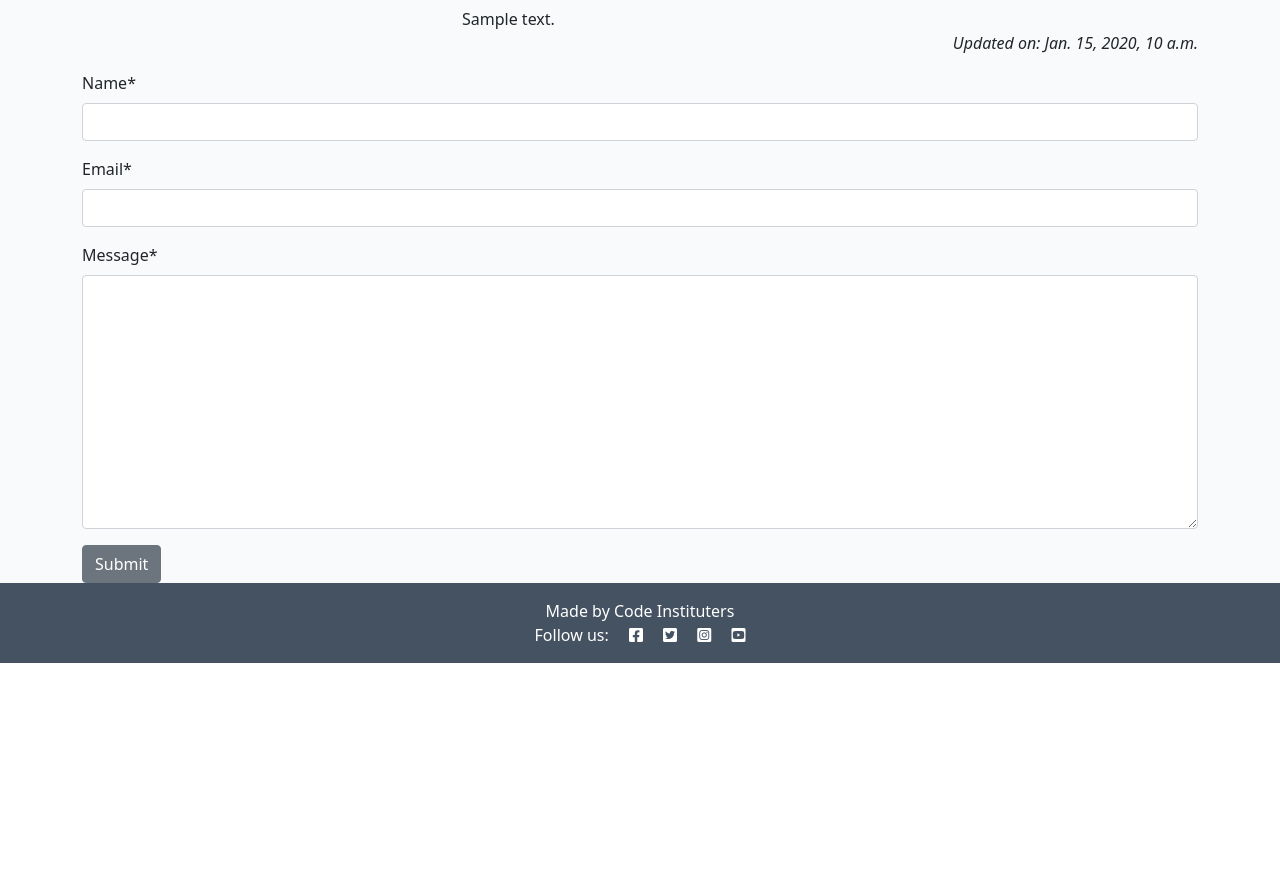
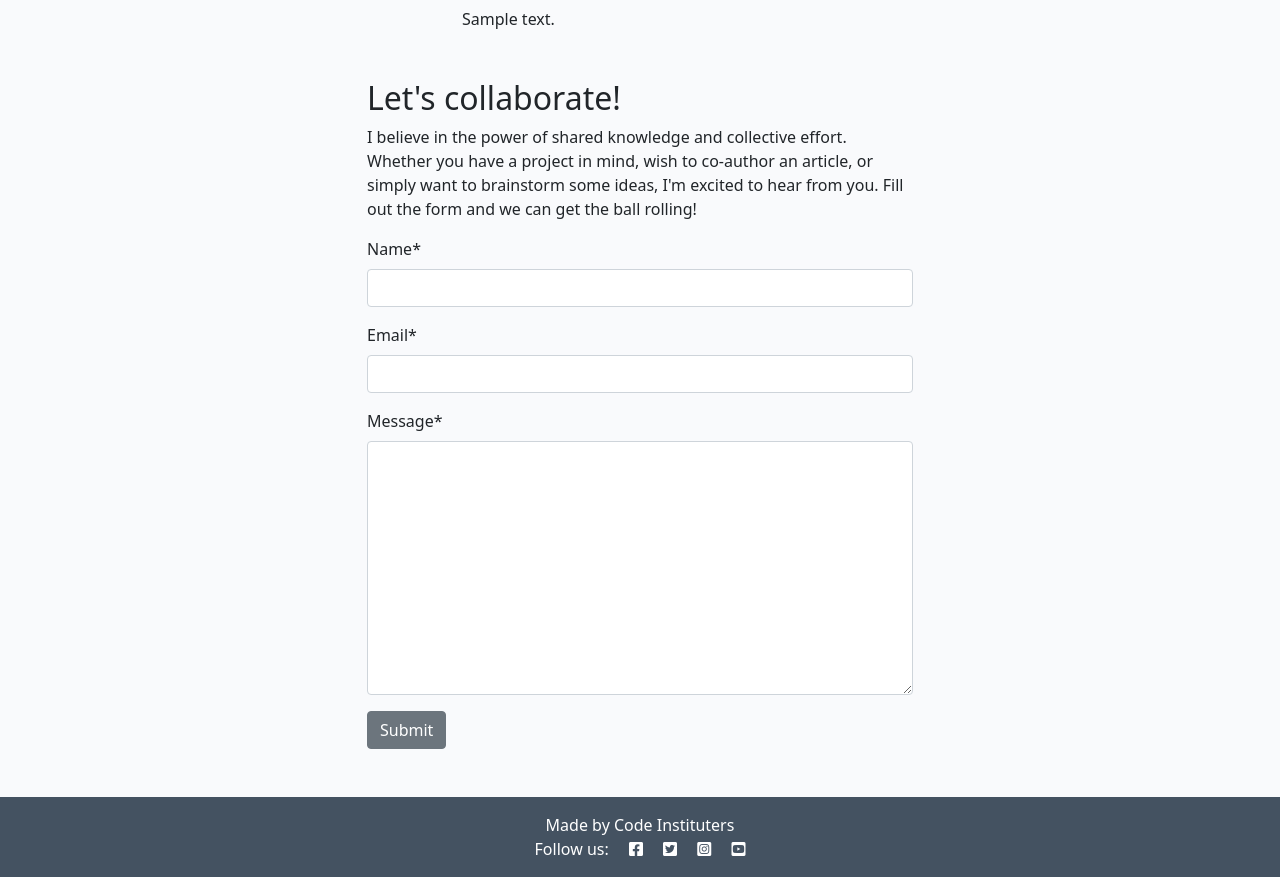
Before and after one commit to trxdave/django-blog, a Django app: page /about/ in a window 1280 px wide. Shown: the part 187-1064 px from the top of the page. Before the commit the page ends 850 px from the top, so only its background shows below. Run offline with Django 4.2, Linux system fonts and the light colour scheme; tables that the repository leaves empty hold one stand-in row (values such as "Sample post"); some libraries are stand-ins or nearby versions.

Commit message:
about update

```diff
--- a/about/templates/about/about.html
+++ b/about/templates/about/about.html
@@ -5,34 +5,31 @@
 
 <div class="container mt-5">
   <div class="row">
-    <div class="col-4 text-center">
+      <div class="col-12 col-md-4 text-center">
           {% if "placeholder" in about.profile_image.url %}
-      <img src="{% static 'images/nobody.jpg' %}" width="75%"
-        alt="placeholder image" >
+          <img src="{% static 'images/nobody.jpg' %}" class="profile-image" alt="{{ about.title }}">
           {% else %}
-      <img src="{{ about.profile_image.url }}" width="75%"
-        alt="{{ about.title }}">
+          <img src="{{ about.profile_image.url }}" class="profile-image" alt="{{ about.title }}">
           {% endif %}
       </div>
-    <div class="col-8">
-      <!-- Title goes between these h2 tags -->
+      <div class="col-12 col-md-8">
           <h2>{{ about.title }}</h2>
-      <!-- Content goes directly underneath this -->
           {{ about.content | safe }}
       </div>
   </div>
-  <div class="row">
-    <div class="col text-right">
-      <!-- Updated on field goes in here -->
+  <div class="row justify-content-center">
+      <div class="col-12 col-md-6 my-5">
+          <h2>Let's collaborate!</h2>
+          <p>I believe in the power of shared knowledge and collective effort.
+              Whether you have a project in mind, wish to co-author
+              an article, or simply want to brainstorm some ideas,
+              I'm excited to hear from you. Fill out the form
+              and we can get the ball rolling!</p>
 
-      <p class="text-end"><em>Updated on: {{ about.updated_on }}</em></p>
-      <!-- add your form here. Your submit button should
-                have the classes of btn, btn-secondary -->
           <form method="post">
               {{ collaborate_form | crispy }}
               {% csrf_token %}
-                  <button class="btn btn-secondary"
-                    type="submit">Submit</button>
+              <button class="btn btn-secondary" type="submit">Submit</button>
           </form>
       </div>
   </div>
--- a/about/views.py
+++ b/about/views.py
@@ -5,21 +5,36 @@ from .forms import CollaborateForm
 
 
 def about_me(request):
+    """
+    Renders the most recent information on the website author
+    and allows user collaboration requests.
+
+    Displays an individual instance of :model:`about.About`.
+
+    **Context**
+    ``about``
+        The most recent instance of :model:`about.About`.
+        ``collaborate_form``
+            An instance of :form:`about.CollaborateForm`.
+
+    **Template**
+    :template:`about/about.html`
+    """
 
     if request.method == "POST":
         collaborate_form = CollaborateForm(data=request.POST)
         if collaborate_form.is_valid():
             collaborate_form.save()
-            messages.add_message(request, messages.SUCCESS, "Collaboration request received! I endeavour to respond within 2 working days.")
-
+            messages.add_message(
+                request, messages.SUCCESS,
+                'Collaboration request received! I endeavour to respond within 2 working days.'
+            )
     about = About.objects.all().order_by('-updated_on').first()
     collaborate_form = CollaborateForm()
 
     return render(
         request,
         "about/about.html",
-        {
-            "about": about,
-            "collaborate_form": collaborate_form
-        },
+        {"about": about,
+        "collaborate_form": collaborate_form},
     )
```
Lines whose indentation alone changed are shown as unchanged.
